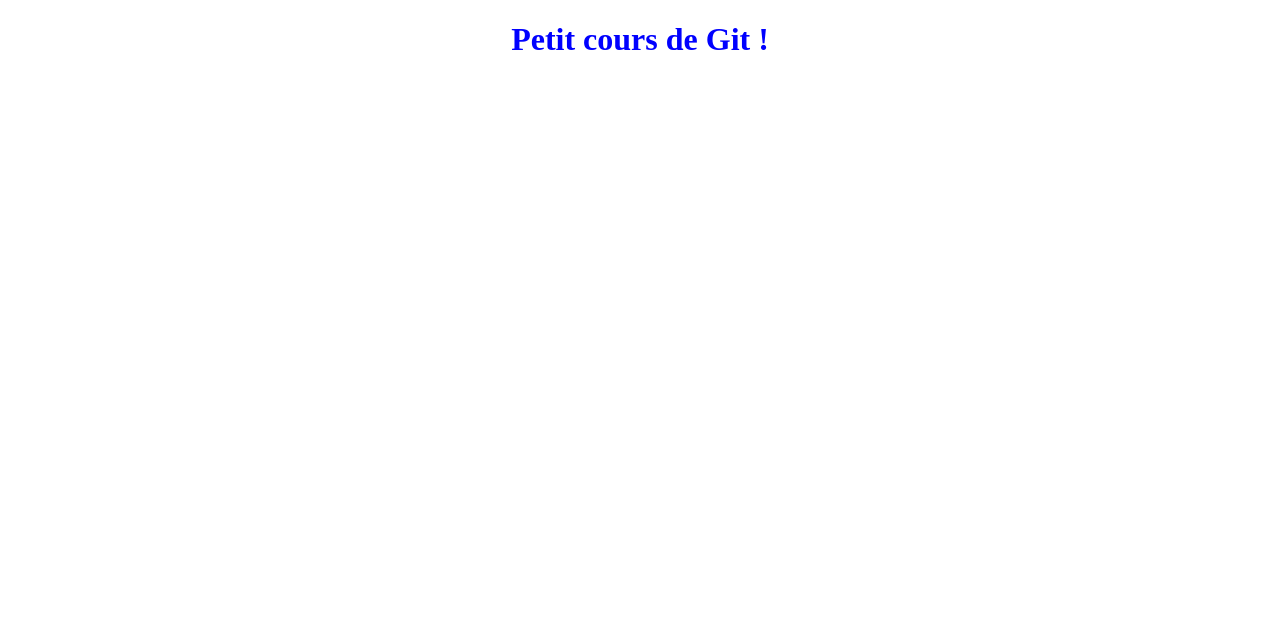
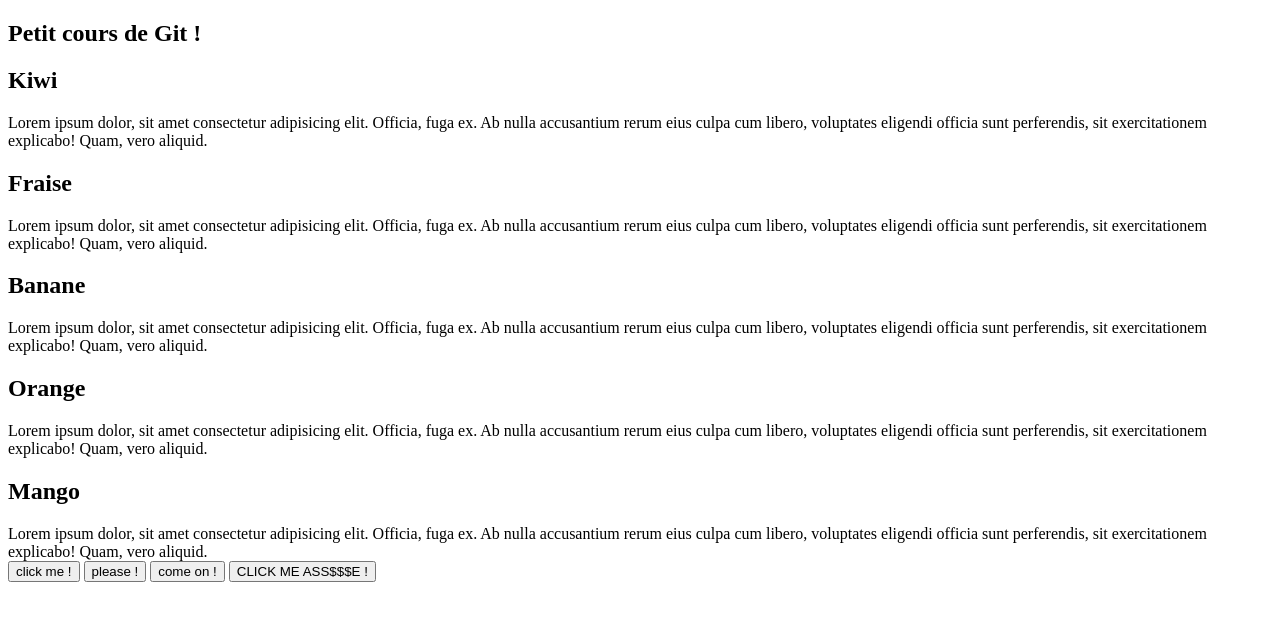
Before and after one commit to JeremyGlize/gitTest, a plain HTML site: page index.html in a window 1280 px wide. Drawn offline with Linux system fonts and the light colour scheme.

Commit message:
Ajout exo js

```diff
--- /dev/null
+++ b/assets/css/style.css
@@ -0,0 +1,18 @@
+/* .containerFruits {
+  display: flex;
+}
+
+.modal {
+  display: none;
+  position: fixed;
+  background-color: red;
+}
+
+.contenuModal {
+  background-color: blue;
+  width: 50%;
+} */
+
+.dNone {
+  display: none;
+}
--- /dev/null
+++ b/assets/js/index.js
@@ -0,0 +1,24 @@
+// const modal = document.getElementById("#maModal");
+// const btn = document.getElementById("#modalBtn");
+// const span = document.getElementsByClassName("close");
+
+// btn.onclick = function () {
+//   modal.style.display = "block";
+//   console.log(modal);
+// };
+
+// click.addEventListener("click", () => {
+//   appear.classList.toggle("dNone");
+// });
+
+const clique = document.querySelectorAll(".btn");
+const appear = document.querySelectorAll(".dNone");
+
+// console.log(clique);
+// console.log(appear);
+
+clique.forEach((btn, index) => {
+  btn.addEventListener("click", () => {
+    appear[index].classList.toggle("dNone");
+  });
+});
--- a/css/style.css
+++ /dev/null
@@ -1,4 +0,0 @@
-h1 {
-  color: blue;
-  text-align: center;
-}
--- a/index.html
+++ b/index.html
@@ -4,14 +4,108 @@
     <meta charset="UTF-8" />
     <meta http-equiv="X-UA-Compatible" content="IE=edge" />
     <meta name="viewport" content="width=device-width, initial-scale=1.0" />
-    <link rel="stylesheet" href="/css/style.css" />
+    <link rel="stylesheet" href="assets/css/style.css" />
     <title>Document</title>
   </head>
   <body>
     <header></header>
     <main>
-      <h1>Petit cours de Git !</h1>
+      <section>
+        <h1>Petit cours de Git !</h1>
+      </section>
+      <section>
+        <div class="containerFruits">
+          <div class="kiwi">
+            <h1>Kiwi</h1>
+            <span
+              >Lorem ipsum dolor, sit amet consectetur adipisicing elit.
+              Officia, fuga ex. Ab nulla accusantium rerum eius culpa cum
+              libero, voluptates eligendi officia sunt perferendis, sit
+              exercitationem explicabo! Quam, vero aliquid.</span
+            >
+          </div>
+          <div class="fraise">
+            <h1>Fraise</h1>
+            <span
+              >Lorem ipsum dolor, sit amet consectetur adipisicing elit.
+              Officia, fuga ex. Ab nulla accusantium rerum eius culpa cum
+              libero, voluptates eligendi officia sunt perferendis, sit
+              exercitationem explicabo! Quam, vero aliquid.</span
+            >
+          </div>
+          <div class="banane">
+            <h1>Banane</h1>
+            <span
+              >Lorem ipsum dolor, sit amet consectetur adipisicing elit.
+              Officia, fuga ex. Ab nulla accusantium rerum eius culpa cum
+              libero, voluptates eligendi officia sunt perferendis, sit
+              exercitationem explicabo! Quam, vero aliquid.</span
+            >
+          </div>
+          <div class="orange">
+            <h1>Orange</h1>
+            <span
+              >Lorem ipsum dolor, sit amet consectetur adipisicing elit.
+              Officia, fuga ex. Ab nulla accusantium rerum eius culpa cum
+              libero, voluptates eligendi officia sunt perferendis, sit
+              exercitationem explicabo! Quam, vero aliquid.</span
+            >
+          </div>
+          <div class="mango">
+            <h1>Mango</h1>
+            <span
+              >Lorem ipsum dolor, sit amet consectetur adipisicing elit.
+              Officia, fuga ex. Ab nulla accusantium rerum eius culpa cum
+              libero, voluptates eligendi officia sunt perferendis, sit
+              exercitationem explicabo! Quam, vero aliquid.</span
+            >
+          </div>
+        </div>
+      </section>
+      <!-- <section>
+        <button id="modalBtn">Click me dude !</button>
+        <div id="maModal" class="modal">
+          <div class="contenuModal">
+            <span class="close"></span>
+            <p>
+              Lorem ipsum dolor sit amet consectetur adipisicing elit.
+              Dignissimos, veniam accusantium? Ad perferendis est ipsum ipsam
+              fugit ut ratione quae nesciunt? Architecto totam deleniti minima
+              sed, a corporis iure porro.
+            </p>
+          </div>
+        </div>
+      </section> -->
+      <section>
+        <button class="btn">click me !</button>
+        <article class="dNone">
+          <h1>titre de ma card</h1>
+          <p>Lorem ipsum dolor sit amet consectetur adipisicing.</p>
+        </article>
+        <button class="btn">please !</button>
+        <article class="dNone">
+          <h1>titre de ma card</h1>
+          <p>Lorem ipsum dolor sit amet consectetur adipisicing.</p>
+          <p>Lorem ipsum, dolor sit amet consectetur adipisicing.</p>
+        </article>
+        <button class="btn">come on !</button>
+        <article class="dNone">
+          <h1>titre de ma card</h1>
+          <p>Lorem ipsum dolor sit amet consectetur adipisicing.</p>
+          <p>Lorem ipsum dolor sit amet consectetur adipisicing.</p>
+          <p>Lorem ipsum dolor sit amet consectetur adipisicing.</p>
+        </article>
+        <button class="btn">CLICK ME ASS$$$E !</button>
+        <article class="dNone">
+          <h1>titre de ma card</h1>
+          <p>Lorem ipsum dolor sit amet consectetur adipisicing.</p>
+          <p>Lorem ipsum dolor sit amet consectetur adipisicing.</p>
+          <p>Lorem ipsum dolor sit amet consectetur adipisicing.</p>
+          <p>Lorem ipsum dolor sit amet consectetur adipisicing.</p>
+        </article>
+      </section>
     </main>
     <footer></footer>
+    <script src="assets/js/index.js"></script>
   </body>
 </html>
```
